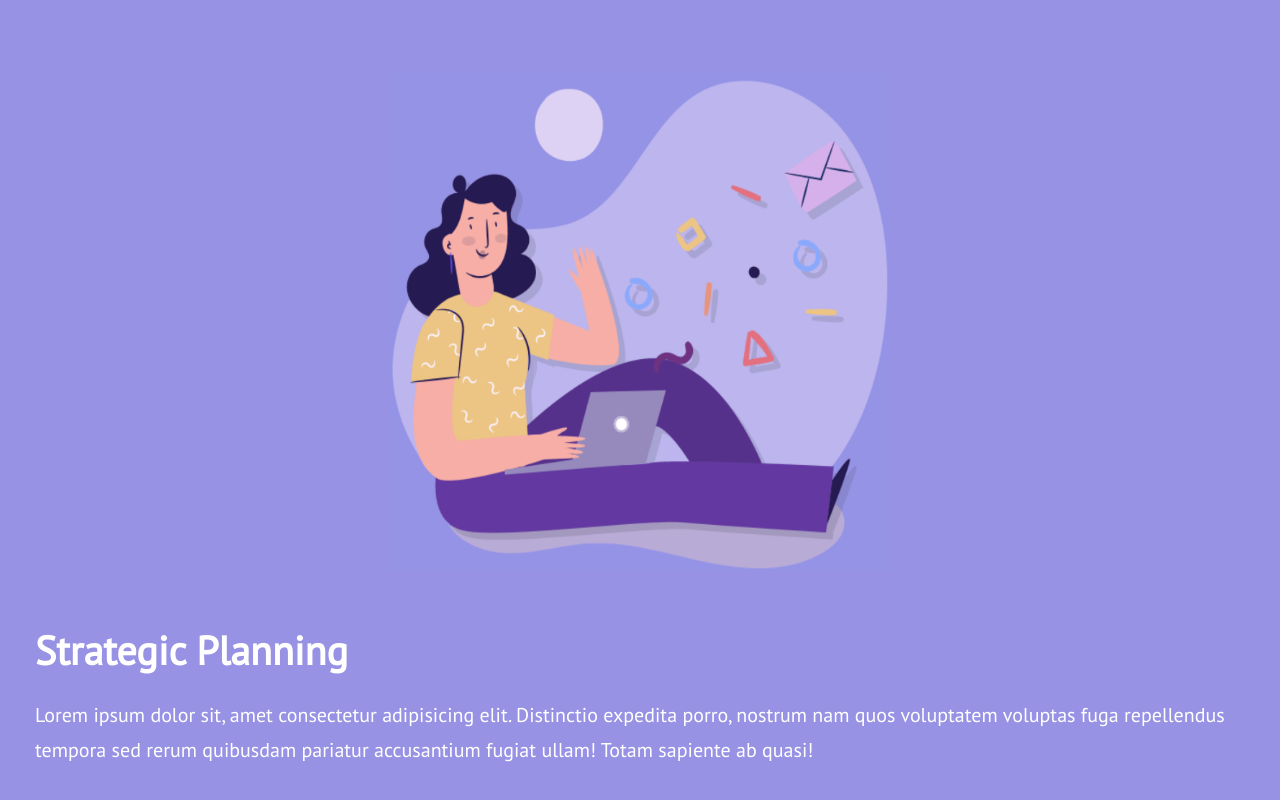
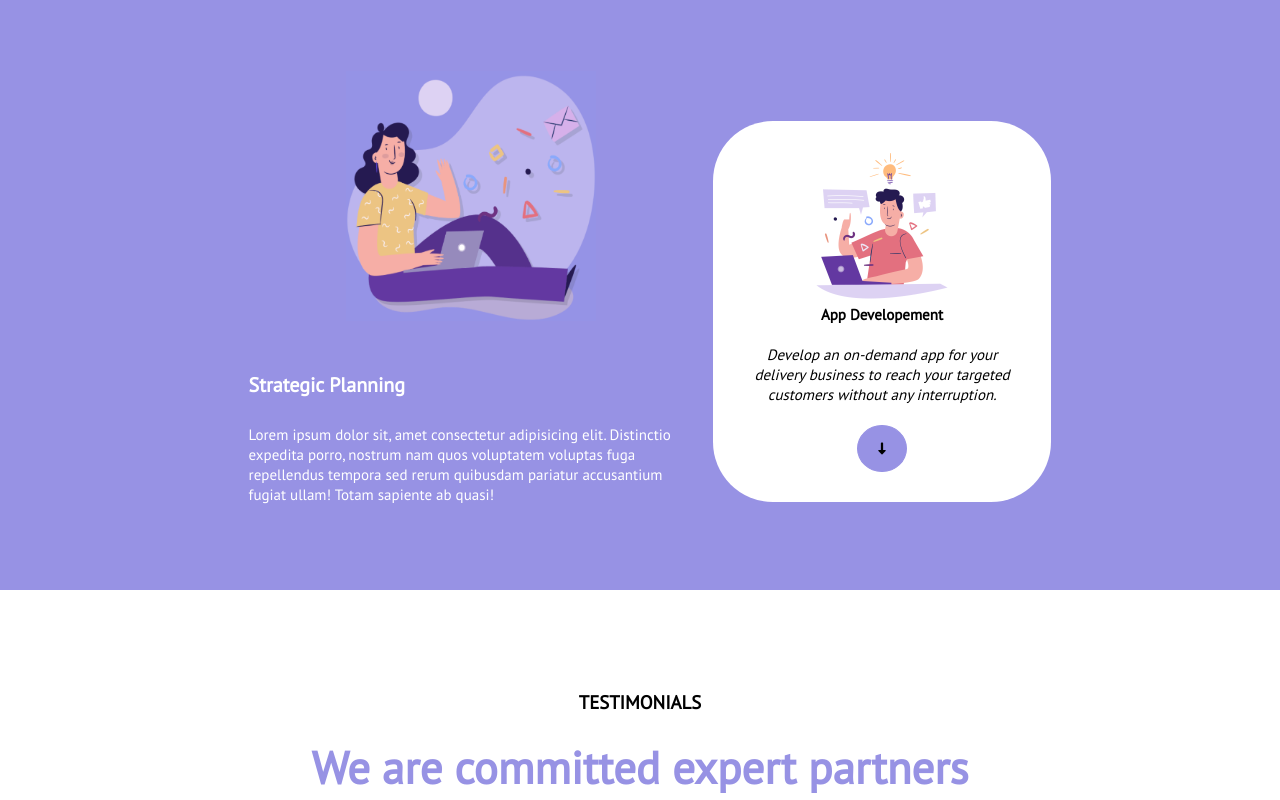
Before and after one commit to Ale-1407/htmlcss-responsive-layout, a plain HTML site: page index.html in a window 1280 px wide. Shown: the part 980-1780 px from the top of the page. Drawn offline with Linux system fonts and the light colour scheme.

Commit message:
completato layout desktop

```diff
--- a/assets/css/style.css
+++ b/assets/css/style.css
@@ -597,4 +597,58 @@ footer{
     .list{
         display: block;
     }
+
+    .container-plan{
+        flex-direction: row;
+        line-height: 20px;
+        justify-content: center;
+    }
+
+    .img-plan img{
+        height: 250px;
+        width: 250px;
+    }
+
+    .img-plan{
+        width: 40%;
+        height: 60%;
+    }
+
+    .text-plan p{
+        font-size: 15px;
+        text-align: left;
+    }
+
+    .text-plan h1{
+        font-size: 20px;
+        text-align: left;
+    }
+
+    .text-plan{
+        margin-top: 50px;
+    }
+
+
+    .card-appdev{
+        width: 28%;
+        height: 30%;
+        margin-top: 100px;
+    }
+
+    .img-appdev img{
+        height: 150px;
+    }
+
+    .text-appdev p{
+        font-size: 15px;
+    }
+
+    .text-appdev h2{
+        font-size: 15px;
+        font-weight: bold;
+    }
+
+    .but-card{
+        font-size: 12px;
+    }
 }
--- a/index.html
+++ b/index.html
@@ -89,11 +89,12 @@
             <div class="container-plan flex">
                 <div class="img-plan center">
                     <img src="./assets/img/planning1.png" alt="">
-                </div>
-                <div class="text-plan">
+                  <div class="text-plan">
                     <h1>Strategic Planning</h1>
                     <p>Lorem ipsum dolor sit, amet consectetur adipisicing elit. Distinctio expedita porro, nostrum nam quos voluptatem voluptas fuga repellendus tempora sed rerum quibusdam pariatur accusantium fugiat ullam! Totam sapiente ab quasi!</p>
+                  </div>
                 </div>
+
                 <!-- CARD APP DEVELOPEMENT -->
                 <div class="card-appdev">
                     <div class="img-appdev center">
```
